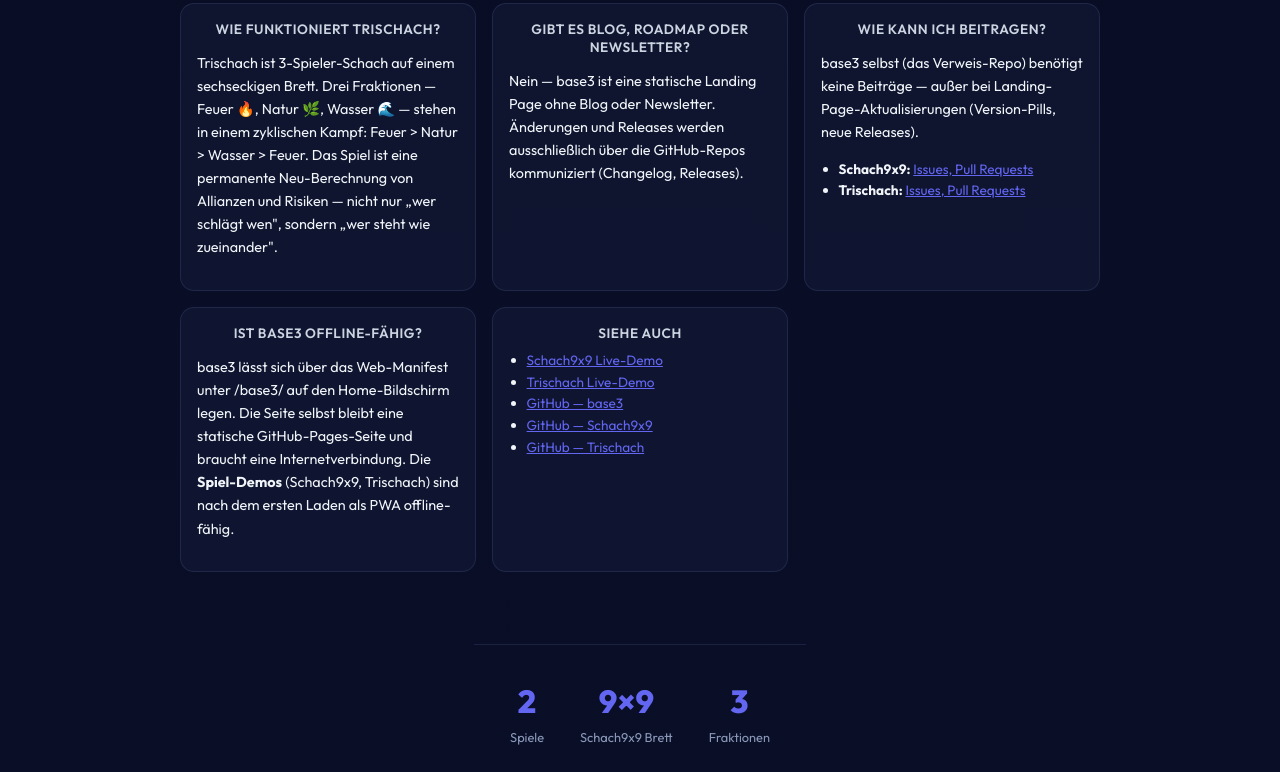
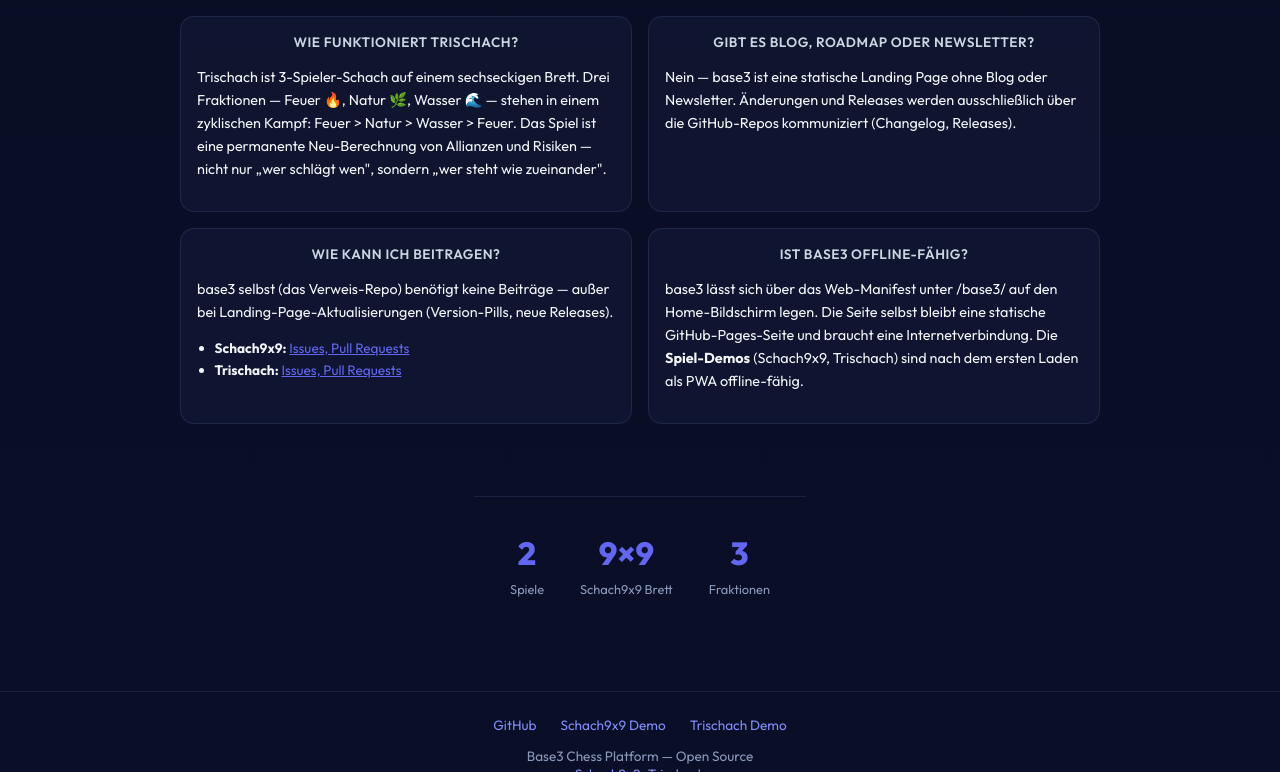
Before and after one commit to bumblei3/base3, a plain HTML site: page index.html in a window 1280 px wide. Shown: the part 2955-3727 px from the top of the page. Drawn offline with Linux system fonts and the light colour scheme.

Commit message:
fix(base3): FAQ in zwei Spalten, Karte „Siehe auch“ weg
Zehn Karten füllen fünf Zeilen. Die doppelten Links bleiben in der
Spiel-Karte, im Footer und in FAQ.md.

```diff
--- a/index.html
+++ b/index.html
@@ -331,7 +331,10 @@
     /* Häufige Fragen */
     .faq { max-width: 920px; margin: 0 auto var(--space-xl); animation: fadeInUp 0.5s ease 0.7s forwards; opacity: 0; }
     .faq-heading { font-size: 1.25rem; font-weight: 700; color: var(--color-text-primary); margin: 0 0 var(--space-md); letter-spacing: 0.01em; }
-    .faq-grid { display: grid; grid-template-columns: repeat(auto-fit, minmax(280px, 1fr)); gap: var(--space-md); }
+    .faq-grid { display: grid; grid-template-columns: 1fr; gap: var(--space-md); }
+    @media (min-width: 700px) {
+      .faq-grid { grid-template-columns: 1fr 1fr; }
+    }
     .faq-card { background: var(--color-bg-glass); border: 1px solid var(--color-border); border-radius: var(--radius-lg); padding: var(--space-md); backdrop-filter: blur(12px); text-align: left; }
     .faq-links { margin: 0.35rem 0 0 0; padding-left: 1.1rem; font-size: 0.85rem; color: var(--color-text-primary); line-height: 1.6; }
     .faq-links a { color: var(--color-accent-primary); }
@@ -612,16 +615,6 @@
             <h3 class="faq-q">Ist base3 offline-fähig?</h3>
             <p class="faq-a">base3 lässt sich über das Web-Manifest unter /base3/ auf den Home-Bildschirm legen. Die Seite selbst bleibt eine statische GitHub-Pages-Seite und braucht eine Internetverbindung. Die <b>Spiel-Demos</b> (Schach9x9, Trischach) sind nach dem ersten Laden als PWA offline-fähig.</p>
           </article>
-          <article class="faq-card">
-            <h3 class="faq-q">Siehe auch</h3>
-            <ul class="faq-links">
-              <li><a href="https://bumblei3.github.io/schach9x9/">Schach9x9 Live-Demo</a></li>
-              <li><a href="https://bumblei3.github.io/trischach/">Trischach Live-Demo</a></li>
-              <li><a href="https://github.com/bumblei3/base3">GitHub — base3</a></li>
-              <li><a href="https://github.com/bumblei3/schach9x9">GitHub — Schach9x9</a></li>
-              <li><a href="https://github.com/bumblei3/trischach">GitHub — Trischach</a></li>
-            </ul>
-          </article>
         </div>
       </section>
 
```
Also changed, not shown: 1 other file.
